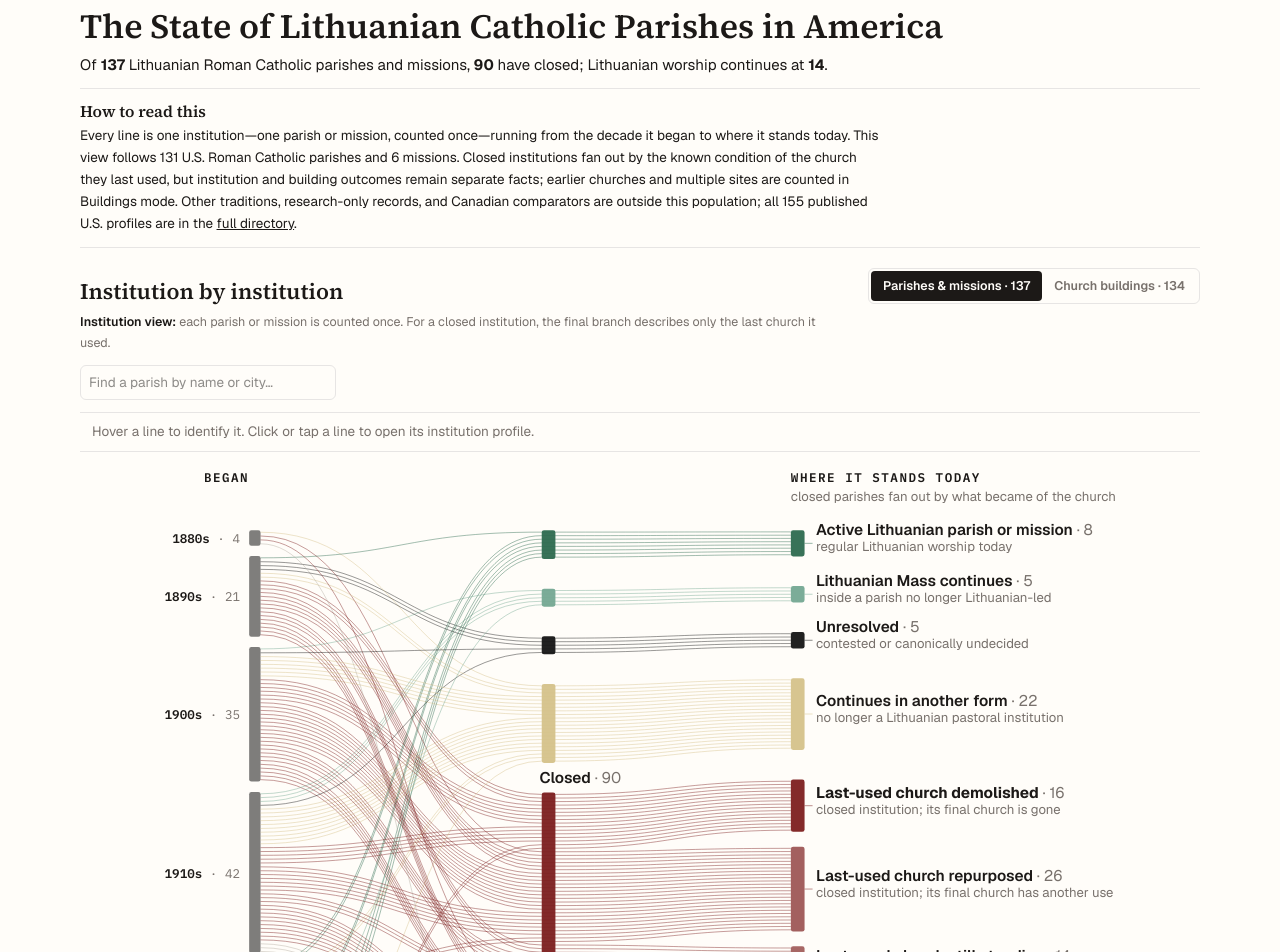
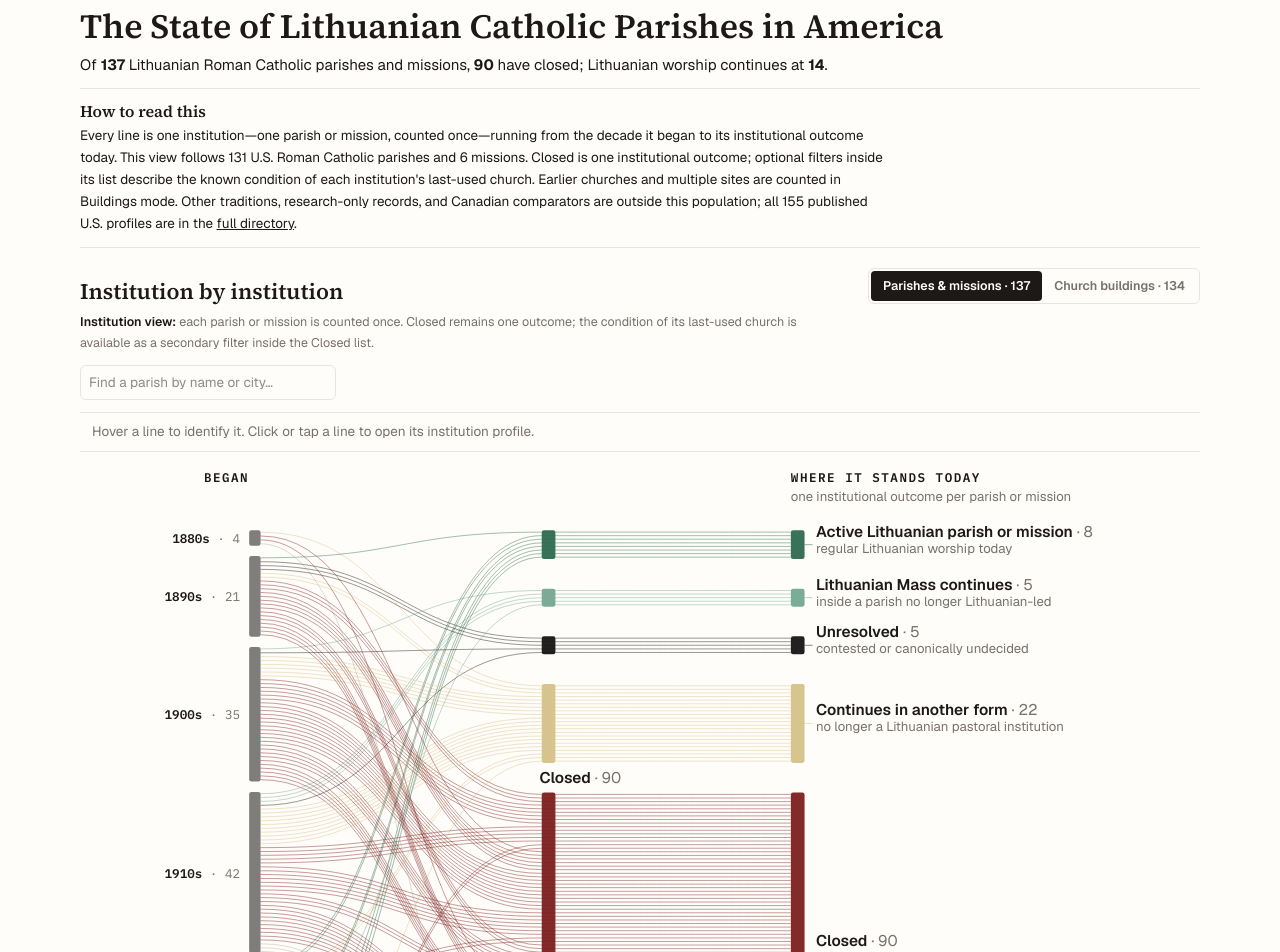
Before and after one commit to LietuvaAI/save-our-lithuanian-parishes, a Next.js app: page /where-every-parish-ended-up in a window 1280 px wide. Shown: the part 80-1032 px from the top of the page. Built offline with nearby package versions, Linux system fonts and the light colour scheme.

Commit message:
Keep Closed as the institutional outcome

```diff
--- a/components/OutcomeModeExplorer.tsx
+++ b/components/OutcomeModeExplorer.tsx
@@ -88,12 +88,12 @@ export default function OutcomeModeExplorer({
         {institutions ? (
           <p className="mt-1 max-w-[90ch] text-body-copy leading-relaxed">
             Every line is one institution&mdash;one parish or mission, counted
-            once&mdash;running from the decade it began to where it stands
-            today. This view follows {parishCount} U.S. Roman Catholic parishes
-            and {missionCount} missions. Closed institutions fan out by the
-            known condition of the church they last used, but institution and
-            building outcomes remain separate facts; earlier churches and
-            multiple sites are counted in Buildings mode. Other traditions,
+            once&mdash;running from the decade it began to its institutional
+            outcome today. This view follows {parishCount} U.S. Roman Catholic
+            parishes and {missionCount} missions. Closed is one institutional
+            outcome; optional filters inside its list describe the known
+            condition of each institution&apos;s last-used church. Earlier churches
+            and multiple sites are counted in Buildings mode. Other traditions,
             research-only records, and Canadian comparators are outside this
             population; all {publicInstitutionCount} published U.S. profiles
             are in the {" "}
@@ -156,8 +156,9 @@ export default function OutcomeModeExplorer({
             <strong className="font-semibold text-foreground">
               Institution view:
             </strong>{" "}
-            each parish or mission is counted once. For a closed institution,
-            the final branch describes only the last church it used.
+            each parish or mission is counted once. Closed remains one outcome;
+            the condition of its last-used church is available as a secondary
+            filter inside the Closed list.
           </>
         ) : (
           <>
--- a/components/ParishThreads.tsx
+++ b/components/ParishThreads.tsx
@@ -2,14 +2,17 @@
 
 // ============================================================================
 // ParishThreads — every Lithuanian Roman Catholic institution as its own line,
-// from the decade it began to where it stands today. Closed institutions gather
-// and then fan out by what became of the church they last used.
+// from the decade it began to its institutional outcome today. Closed remains
+// one institutional outcome; the fate of the last-used church is available as
+// a secondary filter inside the Closed drawer.
 //
 // Two rules govern this component:
 //
 //   1. It is an INSTITUTION view. An institution and its church building are
-//      separate units with separate populations. Building condition belongs to
-//      Buildings mode on /where-every-parish-ended-up and is never counted here.
+//      separate units with separate populations. The principal flow never
+//      turns building condition into an institutional outcome. Closed-institution
+//      cards may be filtered by their terminal-site condition without counting
+//      those sites as another population.
 //   2. Every label, count and explanation comes from the canonical projection.
 //      The component holds no parish list, description map, or per-parish
 //      exception.
@@ -89,14 +92,6 @@ const FATE_LABEL: Record<FateKey, string> = {
   unrecorded: "Last-used church condition not established",
 };
 
-const FATE_SUB: Record<FateKey, string> = {
-  demolished: "closed institution; its final church is gone",
-  repurposed: "closed institution; its final church has another use",
-  listed_for_sale: "closed institution; its final church is on the market",
-  standing: "closed institution; its final church survives",
-  unrecorded: "closed institution; final-site condition unknown",
-};
-
 // Long drawer explanations. Each says what the category counts and, just as
 // importantly, what it does not claim.
 const FATE_NOTE: Partial<Record<FateKey, string>> = {
@@ -104,6 +99,8 @@ const FATE_NOTE: Partial<Record<FateKey, string>> = {
     "These historical Roman Catholic institutions are closed, and their final documented worship sites were later demolished. This view counts parishes and missions, not every building they used: each institution appears once, according to the condition of its terminal worship site. Earlier churches belonging to the same parish are recorded separately among the church buildings. Parish closure and building demolition are also separate events and may have happened in different years.",
   repurposed:
     "These closed Roman Catholic institutions have terminal worship sites that survive in another use. Repurposed may mean worship by another Christian community, conversion into housing, or use as a cultural or community facility. This view counts each historical institution once and assigns a building outcome only when its terminal worship site — or all of its terminal sites — resolves canonically to the same condition. It therefore does not include every repurposed building associated with the Lithuanian parish story.",
+  listed_for_sale:
+    "These closed Roman Catholic institutions have a last-used church that is publicly listed for sale or redevelopment. A listing records a current building condition, not another institutional outcome and not a completed sale.",
   standing:
     "The historical Lithuanian parish has ended, but its terminal church building remains standing. This category covers only closed parish institutions; standing churches belonging to active, hosted-Mass, or transferred communities appear in their respective parish-status groups.",
   unrecorded:
@@ -113,6 +110,8 @@ const FATE_NOTE: Partial<Record<FateKey, string>> = {
 const GROUP_NOTE: Partial<Record<EndStateGroup, string>> = {
   transferred:
     "The historical Lithuanian parish no longer operates as a current Lithuanian pastoral institution, but something connected to it continues: the same parish may serve a different community, a successor parish may remain active, or the former church may serve another religious community. This presentation group does not mean that every institution merged, and it is not the same as the physical-building category Repurposed. Each card identifies the documented form of continuity.",
+  closed:
+    "These parish and mission institutions are closed. Their institutional outcome is Closed regardless of what later happened to a church building. Use the filters below to examine the documented condition of each institution's last-used church; earlier and replacement buildings remain in Buildings mode.",
 };
 
 const CONTINUATION_MODE_LABEL: Record<string, string> = {
@@ -137,7 +136,7 @@ const GROUP_SUBLABEL: Record<EndStateGroup, string> = {
   mass_continues: "inside a parish no longer Lithuanian-led",
   transferred: "no longer a Lithuanian pastoral institution",
   unresolved: "contested or canonically undecided",
-  closed: "institution closed; the church follows →",
+  closed: "the parish or mission institution ended",
   unverified: "present status still being researched",
 };
 
@@ -148,14 +147,6 @@ const FLOW_GROUP_LABEL: Record<EndStateGroup, string> = {
 
 const institutionType = (recordType: ThreadParish["recordType"]) =>
   recordType === "misija" ? "Mission" : "Parish";
-
-const FATE_OPACITY: Record<FateKey, number> = {
-  demolished: 0.95,
-  repurposed: 0.7,
-  listed_for_sale: 0.68,
-  standing: 0.68,
-  unrecorded: 0.22,
-};
 
 // Geometry — a compact field with room for labels at both edges.
 // Leave enough viewBox width for the longest canonical outcome label at the
@@ -169,7 +160,6 @@ const X_END = 622;
 const NODE_W = 12;
 const GAP_DEC = 9;
 const GAP_MID = 26;
-const GAP_FATE = 13;
 // A decade label is one line; a terminal label is a title plus a sub-line.
 const DEC_LABEL_GAP = 16;
 const TERM_LABEL_GAP = 32;
@@ -221,6 +211,7 @@ export default function ParishThreads({
   const [hot, setHot] = useState<string | null>(null); // slug | band key
   const [open, setOpen] = useState<string | null>(null); // band key
   const [query, setQuery] = useState("");
+  const [closedFilter, setClosedFilter] = useState<FateKey | "all">("all");
 
   const model = useMemo(() => {
     const groupIdx = (p: ThreadParish) =>
@@ -306,38 +297,20 @@ export default function ParishThreads({
       my += GAP_MID;
     }
 
-    // ── Terminal column: living groups pass through; closed splits ──
+    // ── Terminal column: one institutional outcome per group ──
     const fatesPresent = FATE_ORDER.filter((k) =>
       parishes.some((p) => p.fateKey === k),
     );
-    const termKeys: string[] = [];
+    const termKeys = groups.map((g) => `g:${g}`);
+    const termMembers = new Map<string, ThreadParish[]>();
     for (const g of groups) {
-      if (g === "closed")
-        for (const k of fatesPresent) termKeys.push(`fate:${k}`);
-      else termKeys.push(`g:${g}`);
+      // Preserve the mid-column order so each institutional outcome runs
+      // cleanly to its terminal node. Building-condition filtering happens in
+      // the drawer and must not reorder or split the visual outcome.
+      termMembers.set(`g:${g}`, [...byGroup.get(g)!]);
     }
-    const termMembers = new Map<string, ThreadParish[]>();
-    for (const key of termKeys) termMembers.set(key, []);
-    for (const p of parishes) {
-      const g = toGroup(p.endState);
-      const key = g === "closed" ? `fate:${p.fateKey}` : `g:${g}`;
-      termMembers.get(key)?.push(p);
-    }
-    for (const key of termKeys)
-      termMembers
-        .get(key)!
-        .sort(
-          (a, b) => decadeIdx(a) - decadeIdx(b) || a.name.localeCompare(b.name),
-        );
 
-    const gapFor = (i: number) => {
-      const a = termKeys[i];
-      const b = termKeys[i + 1];
-      if (!b) return 0;
-      return a.startsWith("fate:") && b.startsWith("fate:")
-        ? GAP_FATE
-        : GAP_MID;
-    };
+    const gapFor = (i: number) => (termKeys[i + 1] ? GAP_MID : 0);
     let gapsTotal = 0;
     for (let i = 0; i < termKeys.length - 1; i++) gapsTotal += gapFor(i);
     const termU = (midSpanH - gapsTotal) / Math.max(total, 1);
@@ -390,7 +363,10 @@ export default function ParishThreads({
         groups.map((g) => [g, byGroup.get(g)!.length]),
       ) as Record<EndStateGroup, number>,
       fateCounts: Object.fromEntries(
-        fatesPresent.map((k) => [k, termMembers.get(`fate:${k}`)!.length]),
+        fatesPresent.map((k) => [
+          k,
+          byGroup.get("closed")!.filter((p) => p.fateKey === k).length,
+        ]),
       ) as Record<FateKey, number>,
     };
   }, [parishes]);
@@ -411,7 +387,7 @@ export default function ParishThreads({
 
   const bandKeyOf = (p: ThreadParish) => {
     const g = toGroup(p.endState);
-    return g === "closed" ? `fate:${p.fateKey}` : `g:${g}`;
+    return `g:${g}`;
   };
 
   const isThreadActive = (p: ThreadParish) => {
@@ -419,13 +395,10 @@ export default function ParishThreads({
     const activeKey = hot;
     if (!activeKey) return true;
     if (
-      activeKey.startsWith("g:") ||
-      activeKey.startsWith("fate:") ||
-      activeKey.startsWith("dec:")
+      activeKey.startsWith("g:") || activeKey.startsWith("dec:")
     ) {
       if (activeKey.startsWith("dec:"))
         return decadeOf(p.anchorYear) === activeKey.slice(4);
-      if (activeKey === "g:closed") return toGroup(p.endState) === "closed";
       return (
         bandKeyOf(p) === activeKey || `g:${toGroup(p.endState)}` === activeKey
       );
@@ -532,29 +505,26 @@ export default function ParishThreads({
     if (nearest?.href) router.push(nearest.href);
   };
 
-  const openFate: FateKey | null = open?.startsWith("fate:")
-    ? (open.slice(5) as FateKey)
-    : null;
   const openGroup: EndStateGroup | null = open?.startsWith("g:")
     ? (open.slice(2) as EndStateGroup)
     : null;
-  const openLabel = openFate
-    ? FATE_LABEL[openFate]
-    : open?.startsWith("dec:")
+  const openLabel = open?.startsWith("dec:")
       ? open.slice(4) === "Undated"
         ? "No established beginning"
         : `Began in the ${open.slice(4)}`
       : openGroup
         ? FLOW_GROUP_LABEL[openGroup]
         : null;
-  const openNote = openFate
-    ? FATE_NOTE[openFate]
-    : openGroup
+  const openNote = openGroup
       ? (GROUP_NOTE[openGroup] ?? null)
       : open?.startsWith("dec:") && open.slice(4) === "Undated"
         ? "No founding year is established for these records; none is inferred."
         : null;
-  const openMembers = open ? (model.bandMembers.get(open) ?? []) : [];
+  const openBaseMembers = open ? (model.bandMembers.get(open) ?? []) : [];
+  const openMembers =
+    open === "g:closed" && closedFilter !== "all"
+      ? openBaseMembers.filter((member) => member.fateKey === closedFilter)
+      : openBaseMembers;
 
   // A leader from the band's true centre to its displaced label.
   const leaderPath = (bandCy: number, labelCy: number) => {
@@ -612,9 +582,7 @@ export default function ParishThreads({
               {hovered.anchorLabel}{" "}
               {hovered.anchorDisplay ?? "not yet established"} ·{" "}
               {institutionType(hovered.recordType)} ·{" "}
-              {toGroup(hovered.endState) === "closed" && hovered.fateKey
-                ? `closed; ${FATE_LABEL[hovered.fateKey].toLowerCase()}`
-                : FLOW_GROUP_LABEL[toGroup(hovered.endState)]}
+              {FLOW_GROUP_LABEL[toGroup(hovered.endState)]}
               {" · click to open profile"}
             </span>
           </span>
@@ -633,7 +601,7 @@ export default function ParishThreads({
             className="block h-auto w-full max-w-none"
             style={{ minWidth: 740 }}
             role="img"
-            aria-label={`Each of the ${model.total} documented Roman Catholic Lithuanian parishes and missions as one line, from the decade it began to where it stands today; the closed fan out by what became of the church they last used.`}
+            aria-label={`Each of the ${model.total} documented Roman Catholic Lithuanian parishes and missions as one line, from the decade it began to its institutional outcome today.`}
           >
             {/* One heading at each edge. A second "end state" heading over the
                 Closed bracket read as the same question asked twice. */}
@@ -662,7 +630,7 @@ export default function ParishThreads({
               fill="var(--muted)"
               className="font-sans text-small-copy"
             >
-              closed parishes fan out by what became of the church
+              one institutional outcome per parish or mission
             </text>
 
             {/* Decade bands + decluttered labels */}
@@ -819,11 +787,7 @@ export default function ParishThreads({
             {/* Terminal nodes + decluttered labels with leaders */}
             {model.termKeys.map((key, i) => {
               const t = model.term.get(key)!;
-              const isFate = key.startsWith("fate:");
-              const fate = isFate ? (key.slice(5) as FateKey) : null;
-              const g = isFate
-                ? ("closed" as EndStateGroup)
-                : (key.slice(2) as EndStateGroup);
+              const g = key.slice(2) as EndStateGroup;
               const n = model.bandMembers.get(key)!.length;
               const bandCy = (t.y0 + t.y1) / 2;
               const cy = model.termLabelY[i];
@@ -838,7 +802,7 @@ export default function ParishThreads({
                     width={NODE_W}
                     height={Math.max(t.y1 - t.y0, 7)}
                     fill={END_STATE_COLOR[g]}
-                    opacity={fate ? FATE_OPACITY[fate] : 0.95}
+                    opacity={0.95}
                     rx={2}
                     className="cursor-pointer"
                     onMouseEnter={() => setHot(key)}
@@ -847,7 +811,7 @@ export default function ParishThreads({
                       setOpen((o) => (o === key ? null : key));
                     }}
                   >
-                    <title>{`${isFate ? FATE_LABEL[fate!] : FLOW_GROUP_LABEL[g]}: ${n} — click to list`}</title>
+                    <title>{`${FLOW_GROUP_LABEL[g]}: ${n} — click to list`}</title>
                   </rect>
                   <path
                     d={leaderPath(bandCy, cy)}
@@ -859,11 +823,11 @@ export default function ParishThreads({
                   <text
                     x={X_END + NODE_W + 10}
                     y={cy - 7}
-                    fontWeight={fate === "demolished" ? 700 : 600}
+                    fontWeight={600}
                     fill="var(--foreground)"
                     className="font-sans text-body-copy"
                   >
-                    {isFate ? FATE_LABEL[fate!] : FLOW_GROUP_LABEL[g]}
+                    {FLOW_GROUP_LABEL[g]}
                     <tspan fontWeight={400} fill="var(--muted)">{` · ${n}`}</tspan>
                     <tspan
                       x={X_END + NODE_W + 10}
@@ -872,7 +836,7 @@ export default function ParishThreads({
                       fill="var(--muted)"
                       className="text-small-copy"
                     >
-                      {isFate ? FATE_SUB[fate!] : GROUP_SUBLABEL[g]}
+                      {GROUP_SUBLABEL[g]}
                     </tspan>
                   </text>
                 </g>
@@ -887,7 +851,7 @@ export default function ParishThreads({
               <h3 className="font-serif text-subsection-title font-semibold">
                 {openLabel}
                 <span className="ml-2 font-sans text-body-copy font-normal text-muted">
-                  {openMembers.length} of {model.total} institutions
+                  {openBaseMembers.length} of {model.total} institutions
                 </span>
               </h3>
               <button
@@ -902,6 +866,53 @@ export default function ParishThreads({
               <p className="mt-2 max-w-4xl text-body-copy leading-relaxed text-muted">
                 {openNote}
               </p>
+            ) : null}
+            {open === "g:closed" ? (
+              <div className="mt-3 border-y border-rule py-3">
+                <p className="text-small-copy font-semibold uppercase tracking-[0.12em] text-muted">
+                  Filter by the last-used church
+                </p>
+                <div
+                  className="mt-2 flex flex-wrap gap-2"
+                  role="group"
+                  aria-label="Filter closed institutions by the condition of their last-used church"
+                >
+                  <button
+                    type="button"
+                    onClick={() => setClosedFilter("all")}
+                    aria-pressed={closedFilter === "all"}
+                    className={`rounded-full border px-3 py-1.5 text-support-copy font-semibold ${
+                      closedFilter === "all"
+                        ? "border-foreground bg-foreground text-background"
+                        : "border-rule bg-background text-foreground hover:border-foreground"
+                    }`}
+                  >
+                    All closed · {openBaseMembers.length}
+                  </button>
+                  {FATE_ORDER.filter(
+                    (fate) => (model.fateCounts[fate] ?? 0) > 0,
+                  ).map((fate) => (
+                    <button
+                      key={fate}
+                      type="button"
+                      onClick={() => setClosedFilter(fate)}
+                      aria-pressed={closedFilter === fate}
+                      className={`rounded-full border px-3 py-1.5 text-support-copy font-semibold ${
+                        closedFilter === fate
+                          ? "border-foreground bg-foreground text-background"
+                          : "border-rule bg-background text-foreground hover:border-foreground"
+                      }`}
+                    >
+                      {FATE_LABEL[fate]} · {model.fateCounts[fate]}
+                    </button>
+                  ))}
+                </div>
+                {closedFilter !== "all" ? (
+                  <p className="mt-2 max-w-4xl text-support-copy leading-relaxed text-muted">
+                    {FATE_NOTE[closedFilter]}
+                  </p>
+                ) : null}
+              </div>
             ) : null}
             <ul className="mt-3 grid gap-x-6 gap-y-3 text-body-copy sm:grid-cols-2 lg:grid-cols-3">
               {openMembers.map((m) => (
@@ -927,6 +938,11 @@ export default function ParishThreads({
                     {m.anchorDisplay ?? "year not yet established"}
                     {m.endedDisplay ? ` · ended ${m.endedDisplay}` : ""}
                   </span>
+                  {open === "g:closed" && m.fateKey ? (
+                    <span className="mt-1 block text-support-copy font-semibold text-foreground">
+                      {FATE_LABEL[m.fateKey]}
+                    </span>
+                  ) : null}
                   {m.continuation ? (
                     <span className="mt-1 block text-support-copy leading-relaxed text-muted">
                       <strong className="font-semibold text-foreground">
```
